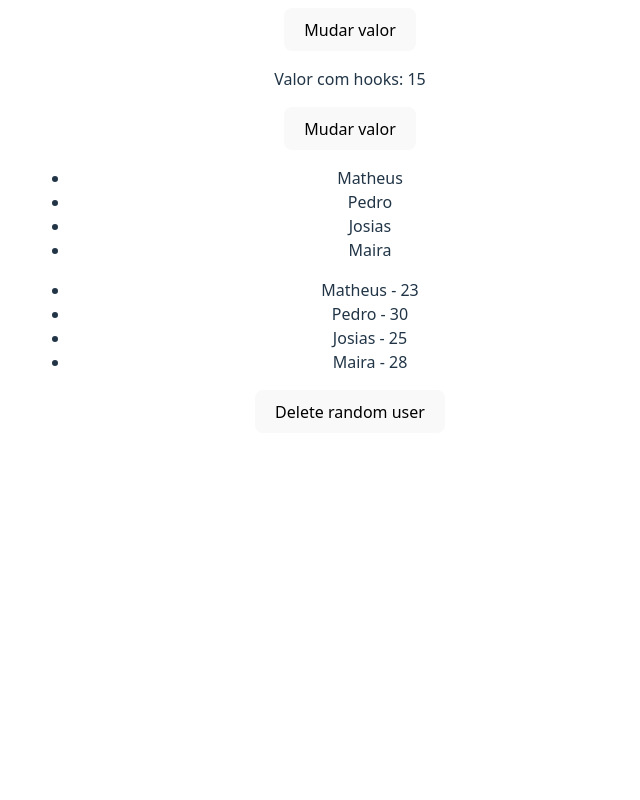
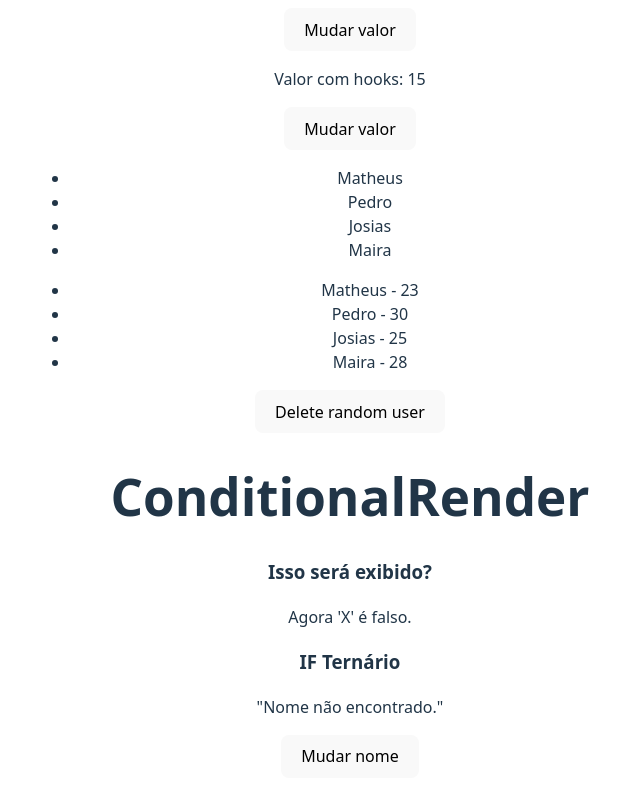
Before and after one commit to andre10dias/react-fundamentals, a React (Vite) app in the folder 2_avancando/: page / in a window 1280 px wide. Shown: the part 1071-1871 px from the top of the page, without its empty margins (290-930 px from the left). Before the commit the page ends 1536 px from the top, so only its background shows below. Built offline with nearby package versions, Linux system fonts and the light colour scheme.

Commit message:
if - else no JSX

```diff
--- a/2_avancando/src/App.jsx
+++ b/2_avancando/src/App.jsx
@@ -8,6 +8,7 @@
 import City from './assets/city.jpg'
 import ManagedData from './component/ManagedData'
 import ListRender from './component/ListRender'
+import ConditionalRender from './component/ConditionalRender'
 
 function App() {
   return (
@@ -23,6 +24,7 @@
       </div>
       <ManagedData />
       <ListRender />
+      <ConditionalRender />
     </>
   )
 }
--- /dev/null
+++ b/2_avancando/src/component/ConditionalRender.jsx
@@ -0,0 +1,30 @@
+import { useState } from "react"
+
+const ConditionalRender = () => {
+    const [x] = useState(false);
+    const [name, setName] = useState("Pedro");
+    return (
+        <div>
+            <h1>ConditionalRender</h1>
+            <h3>Isso será exibido?</h3>
+            {x && <p>Se 'X' for true, sim!</p>}
+            {!x && <p>Agora 'X' é falso.</p>}
+
+            <h3>IF Ternário</h3>
+            {
+                name === "João" ? (
+                    <div>
+                        <p>"O nome é João."</p>
+                    </div>
+                ) : (
+                    <div>
+                        <p>"Nome não encontrado."</p>
+                    </div>
+                )
+            }
+            <button onClick={() => setName("João")}>Mudar nome</button>
+        </div>
+    )
+}
+
+export default ConditionalRender
```
